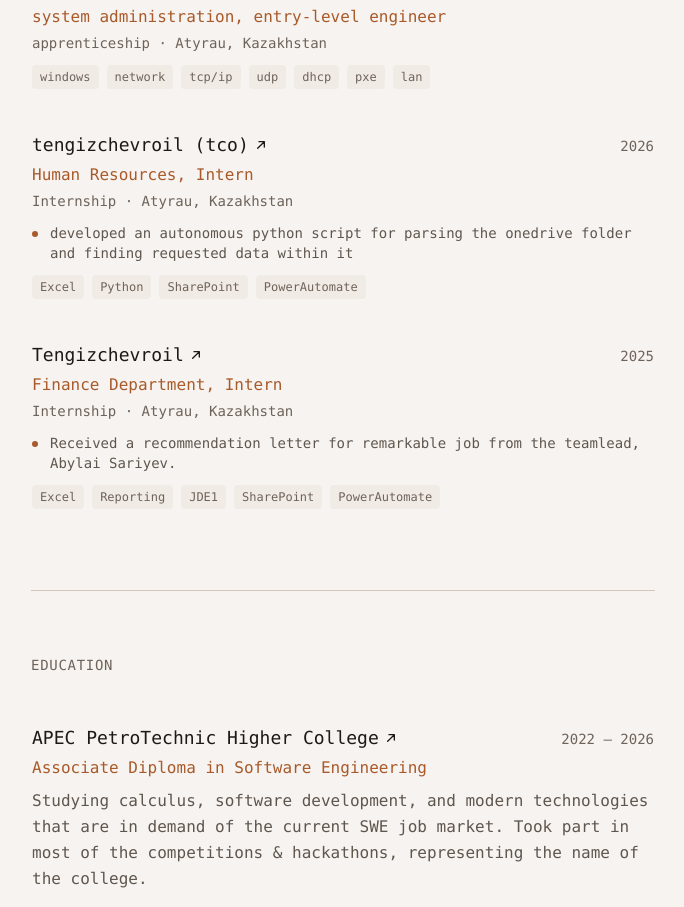
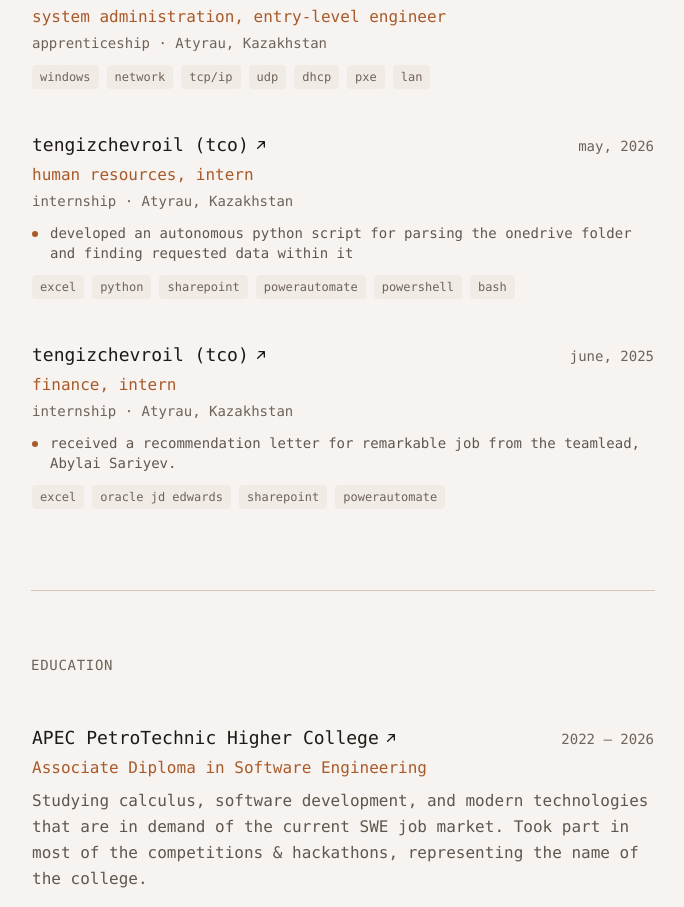
Before and after one commit to aikhon/portfolio, a React (Vite) app: page / in a window 1280 px wide. Shown: the part 1040-1947 px from the top of the page, without its empty margins (425-1109 px from the left). Built offline with nearby package versions, Linux system fonts and the light colour scheme.

Commit message:
chore: career.js content fixed

```diff
--- a/src/data/career.js
+++ b/src/data/career.js
@@ -42,26 +42,33 @@
   },
   {
     company: "tengizchevroil (tco)",
-    role: "Human Resources, Intern",
-    period: "2026",
+    role: "human resources, intern",
+    period: "may, 2026",
     location: "Atyrau, Kazakhstan",
-    type: "Internship",
+    type: "internship",
     highlights: [
       "developed an autonomous python script for parsing the onedrive folder and finding requested data within it",
     ],
-    tags: ["Excel", "Python", "SharePoint", "PowerAutomate"],
+    tags: [
+      "excel",
+      "python",
+      "sharepoint",
+      "powerautomate",
+      "powershell",
+      "bash",
+    ],
     url: "https://www.tengizchevroil.com",
   },
   {
-    company: "Tengizchevroil",
-    role: "Finance Department, Intern",
-    period: "2025",
+    company: "tengizchevroil (tco)",
+    role: "finance, intern",
+    period: "june, 2025",
     location: "Atyrau, Kazakhstan",
-    type: "Internship",
+    type: "internship",
     highlights: [
-      "Received a recommendation letter for remarkable job from the teamlead, Abylai Sariyev.",
+      "received a recommendation letter for remarkable job from the teamlead, Abylai Sariyev.",
     ],
-    tags: ["Excel", "Reporting", "JDE1", "SharePoint", "PowerAutomate"],
+    tags: ["excel", "oracle jd edwards", "sharepoint", "powerautomate"],
     url: "https://www.tengizchevroil.com",
   },
 ];
```
